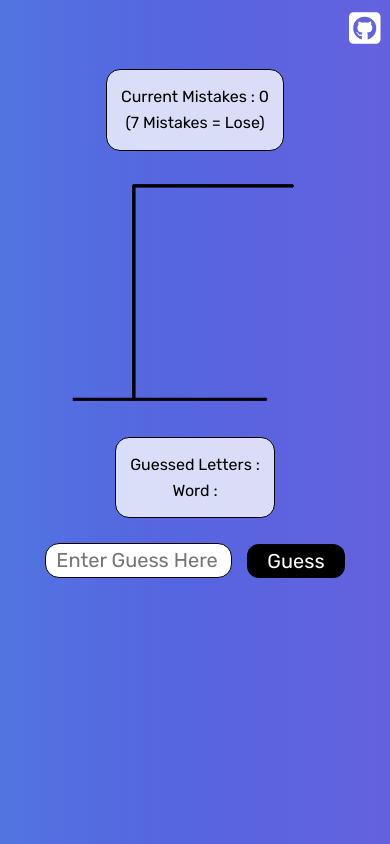
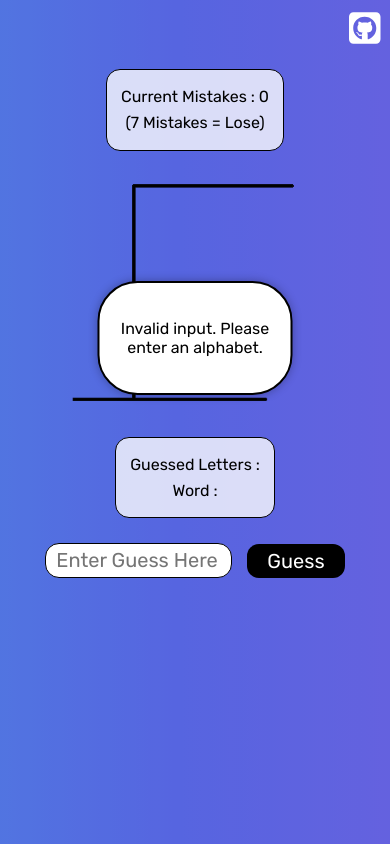
Before and after one commit to alexusljf/hangman, a React (Create React App) app: page / in a window 390 px wide. Both pictures are taken after a click on the button "Guess". Built offline with nearby package versions, Linux system fonts and the light colour scheme; no server answers.

Commit message:
new api + popup
yup

```diff
--- a/package.json
+++ b/package.json
@@ -1,6 +1,6 @@
 {
   "name": "hangman",
-  "version": "0.1.2",
+  "version": "0.1.3",
   "homepage": "https://alexusljf.github.io/Hangman/",
   "private": true,
   "dependencies": {
--- a/src/Components/Hangman/Hangman.jsx
+++ b/src/Components/Hangman/Hangman.jsx
@@ -10,6 +10,7 @@ import image6 from "./images/6.png";
 import image7 from "./images/7.png";
 import winMP3 from "./win.mp3";
 import loseMP3 from "./lose.mp3";
+import Popup from "./Popup";
 
 const Hangman = () => {
   let mistakesMax = 7;
@@ -20,27 +21,34 @@ const Hangman = () => {
   // wordState is used for our array of underscores
   const [wordState, setWordState] = useState([]);
   const [guess, setGuess] = useState("");
+  const [showPopup, setShowPopup] = useState(false);
   // use empty dependecy array [], such that useEffect is only called once.
-  useEffect(() => { retrieveWord(); }, []);
+  useEffect(() => { retrieveWordAndDefinition(); }, []);
 
-  async function retrieveWord() {
-    const response = await fetch("https://random-words-api.vercel.app/word/");
-    if(response.status === 400){
-        console.log("Error while retrieving word from API.")
-    }
-    else{
-        const data = await response.json();
-        const randomWord = data[0].word.toLowerCase();
-        const definition = data[0].definition;
-        setWord(randomWord);
-        setWordState(Array(randomWord.length).fill("_"));
-        console.log(randomWord);
+  async function retrieveWordAndDefinition() {
+    const response = await fetch("https://random-word-api.herokuapp.com/word");
+    if (response.status === 400) {
+      console.log("Error while retrieving word from API.");
+    } else {
+      const data = await response.json();
+      const randomWord = data[0].toLowerCase();
+      console.log(randomWord);
+      setWord(randomWord);
+      setWordState(Array(randomWord.length).fill("_"));
+      // Fetch definition after setting the word
+      const dictResponse = await fetch(`https://api.dictionaryapi.dev/api/v2/entries/en/${randomWord}`);
+      const dictData = await dictResponse.json();
+      if(dictData.title === "No Definitions Found") {
+        console.log(dictData.title);
+        document.querySelector(".definition").innerHTML = `Definition: ${dictData.title}`;
+      }
+      else{
+        const definition = dictData[0].meanings[0].definitions[0].definition;
         console.log(definition);
-        // use Template Literals to include variables into a string
         document.querySelector(".definition").innerHTML = `Definition: ${definition}`;
+      }
     }
   }
-
   const winAudioPlay = () => {
     const winAudio = new Audio(winMP3);
     winAudio.volume = 0.1;
@@ -51,7 +59,12 @@ const Hangman = () => {
     loseAudio.volume = 0.1;
     loseAudio.play();
   }
-
+  const handleInvalidInput = () =>{
+    console.log("invalid input, pop up should appear");
+    setShowPopup(true);
+    setGuess("");
+    return;
+  }
   const imagesArray = [
     image0,
     image1,
@@ -67,11 +80,10 @@ const Hangman = () => {
     const isLetter = /^[a-zA-Z]$/.test(guess);
 
     if (!isLetter) {
-      console.log("Invalid input. Please enter an alphabet.");
-      setGuess("");
+      handleInvalidInput();
       return;
     }
-
+    setShowPopup(false);
     if (!guessedLetters.includes(guess)) {
       guessedLetters.push(guess);
       setGuessLetters(guessedLetters);
@@ -86,7 +98,7 @@ const Hangman = () => {
 
         if (!updatedWordState.includes("_")) {
           console.log("You Win!");
-          displayResult("You Won! :)");
+          displayResult("You Win! :)");
           winAudioPlay();
           return;
         }
@@ -140,6 +152,7 @@ const Hangman = () => {
           Word : {wordState.join(" ")}
       </div>
       <div className="inputDiv">
+        {showPopup && <Popup message="Invalid input. Please enter an alphabet." />}
         <input type="text" value={guess}  onChange={(e) => setGuess(e.target.value)} maxLength={1} placeholder="Enter Guess Here" className="inputBar" onKeyDown ={handleKeyDown}/>
         <button onClick={handleGuess} className="guessButton">Guess</button>
       </div>
--- /dev/null
+++ b/src/Components/Hangman/Popup.css
@@ -0,0 +1,27 @@
+.popup {
+    position: fixed;
+    top: 75%;
+    left: 50%;
+    transform: translate(-50%, -50%);
+    background: white;
+    border: 2px solid black;
+    padding: 20px;
+    box-shadow: 0 0 10px rgba(0, 0, 0, 0.3);
+    z-index: 100;
+    border-radius: 40px;
+}
+
+@media screen and (max-width: 600px) {
+    .popup {
+        position: fixed;
+        top: 40%;
+        left: 50%;
+        transform: translate(-50%, -50%);
+        background: white;
+        border: 2px solid black;
+        padding: 20px;
+        box-shadow: 0 0 10px rgba(0, 0, 0, 0.3);
+        z-index: 100;
+        border-radius: 40px;
+    }
+}
--- /dev/null
+++ b/src/Components/Hangman/Popup.jsx
@@ -0,0 +1,11 @@
+import React from 'react';
+import './Popup.css';
+
+const Popup = ({ message }) => {
+    return (
+      <div className="popup">
+        <p>{message}</p>
+      </div>
+    );
+  };
+export default Popup;
```
Also changed, not shown: 1 other file (tests, documents, lock files or other folders).
